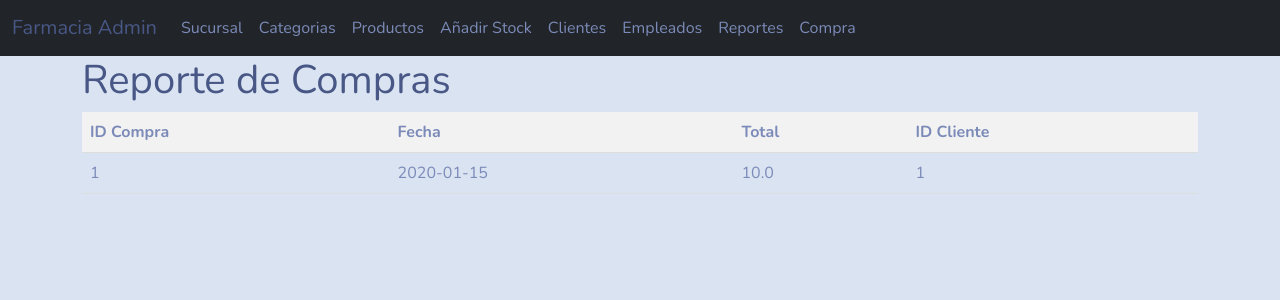
After one commit to felix-gy/Pharmacy-web-app, a Flask app: page /reporte in a window 1280 px wide. The commit adds this page. Shown: the top 300 px of the page. Run offline with Flask 2, Linux system fonts and the light colour scheme; tables that the repository leaves empty or names only in its code hold one stand-in row (values such as "Sample post"); data that the repository does not hold is empty; some libraries are stand-ins or nearby versions.

Commit message:
visualizadir de compras en reporte

```diff
--- a/app/app.py
+++ b/app/app.py
@@ -9,6 +9,7 @@ from controller.controllerCliente import *
 from controller.controllerProducto import *
 from controller.controllerCategoria import *
 from controller.controllerTransaccion import *
+from controller.controllerCompra import *
 
 db = mysql.connector.connect(
     host ="localhost",
@@ -299,6 +300,17 @@ def agregar_cliente_compra():
         # Redireccionar a la página de detalles de la factura
         return render_template('factura.html', factura=factura)
 
+#Reporte
+################################################################
+@app.route('/reporte')
+def mostrar_reporte():
+    # Aquí obtienes los datos del reporte de compras desde la base de datos
+    reporte_compras = obtener_reporte_compras()
+
+    return render_template('reporte.html', reporte_compras=reporte_compras)
+
+
+
 
 #Producto
 ################################################################
--- a/app/controller/controllerTransaccion.py
+++ b/app/controller/controllerTransaccion.py
@@ -160,3 +160,17 @@ def obtener_factura_por_id(id_factura):
     conexion_MySQLdb.close()
 
     return resultadoBusqueda
+
+def obtener_reporte_compras():
+    conexion_MySQLdb = connectionBD()
+    cursor = conexion_MySQLdb.cursor(dictionary=True)
+
+    querySQL = "SELECT * FROM Compra_cliente"
+
+    cursor.execute(querySQL)
+    resultadoBusqueda = cursor.fetchall()
+
+    cursor.close()
+    conexion_MySQLdb.close()
+
+    return resultadoBusqueda
--- a/app/templates/base.html
+++ b/app/templates/base.html
@@ -41,7 +41,7 @@
             <a class="nav-link" href="/empleados_vista">Empleados</a>
           </li>
           <li class="nav-item">
-            <a class="nav-link" href="#">Reportes</a>
+            <a class="nav-link" href="/reporte">Reportes</a>
           </li>
           <li class="nav-item">
             <a class="nav-link" href="/vender">Compra</a>
--- /dev/null
+++ b/app/templates/reporte.html
@@ -0,0 +1,49 @@
+{% extends 'base.html' %}
+
+{% block customCSS %}
+<style>
+  .report-table {
+    width: 100%;
+    border-collapse: collapse;
+  }
+
+  .report-table th,
+  .report-table td {
+    padding: 8px;
+    text-align: left;
+    border-bottom: 1px solid #ddd;
+  }
+
+  .report-table th {
+    background-color: #f2f2f2;
+  }
+</style>
+{% endblock %}
+
+<!-- Contenido -->
+{% block body %}
+  <h1>Reporte de Compras</h1>
+  <table class="report-table">
+    <thead>
+      <tr>
+        <th>ID Compra</th>
+        <th>Fecha</th>
+        <th>Total</th>
+        <th>ID Cliente</th>
+      </tr>
+    </thead>
+    <tbody>
+      {% for compra in reporte_compras %}
+      <tr>
+        <td>{{ compra.ID_compra }}</td>
+        <td>{{ compra.fecha }}</td>
+        <td>{{ compra.total }}</td>
+        <td>{{ compra.ID_cliente }}</td>
+      </tr>
+      {% endfor %}
+    </tbody>
+  </table>
+{% endblock %}
+
+{% block js %}
+{% endblock %}
```
Also changed, not shown: app/controller/controllerCompra.py (added, +34 -0 lines).
